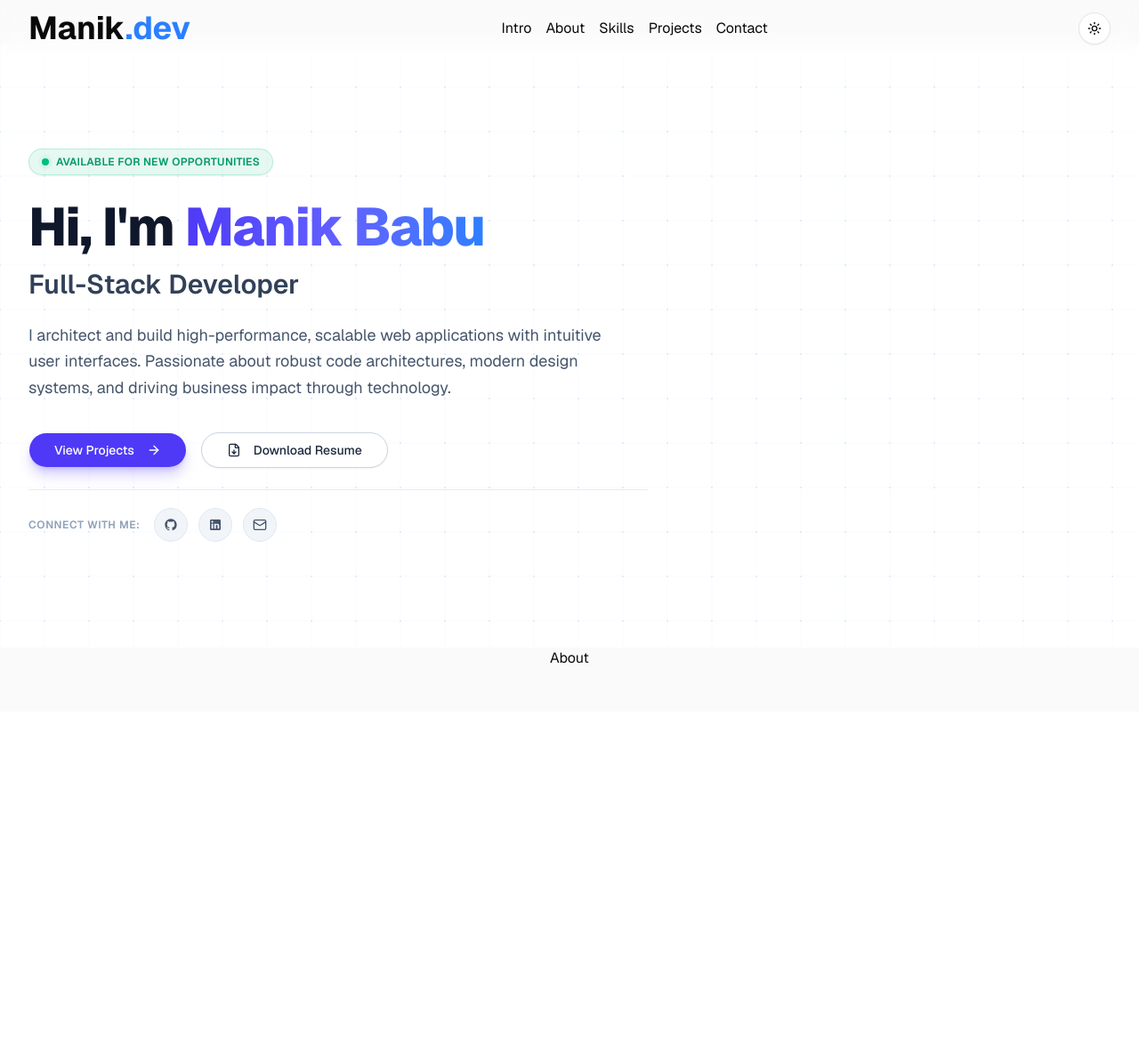
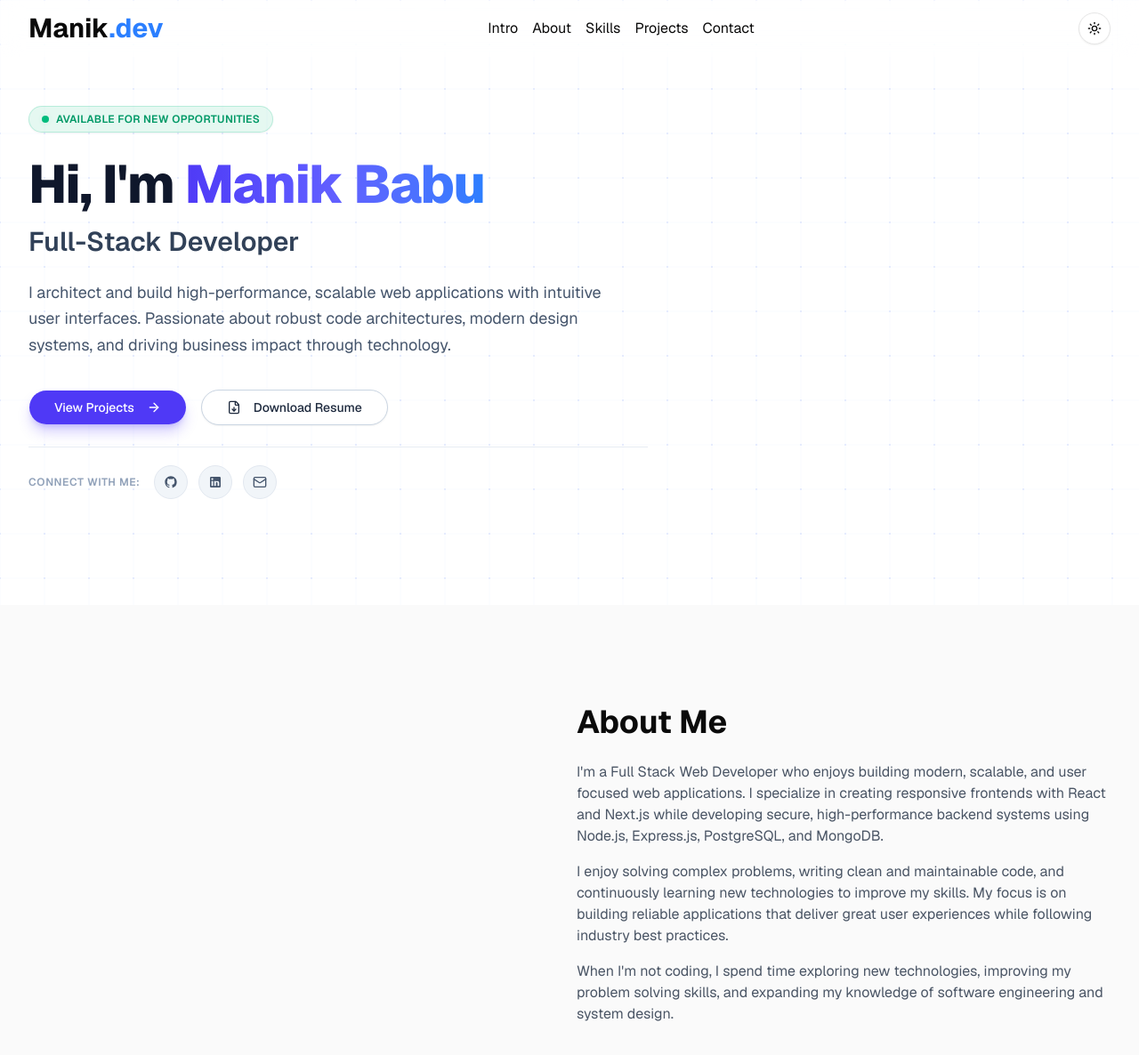
Before and after one commit to manik-babu/portfolio-frontend, a Next.js app: page / in a window 1280 px wide. Shown: the top 1186 px of the page at 89% size. Before the commit the page ends 800 px from the top, so only its background shows below. Built offline with nearby package versions, Linux system fonts and the light colour scheme.

Commit message:
style: about me section

```diff
--- a/src/components/layouts/NavigationBar.tsx
+++ b/src/components/layouts/NavigationBar.tsx
@@ -14,8 +14,8 @@ export const NavigationBar = () => {
         <header className="fixed top-0 z-50 w-full flex justify-center backdrop-blur-md">
             <nav className="flex w-7xl px-8 h-16 justify-between items-center gap-4">
                 <div className="flex justify-center items-center">
-                    <span className="text-4xl font-bold">Manik</span>
-                    <span className="text-4xl font-bold text-blue-500">.dev</span>
+                    <span className="text-3xl font-bold">Manik</span>
+                    <span className="text-3xl font-bold text-blue-500">.dev</span>
                 </div>
                 <ul className="flex justify-center items-center gap-4">
                     {navItems.map((item) => (
--- a/src/components/sections/About.tsx
+++ b/src/components/sections/About.tsx
@@ -1,7 +1,35 @@
+import { CheckCircle2, Terminal } from "lucide-react";
+import Image from "next/image";
+
 export const About = () => {
     return (
-        <section>
-            <h2>About</h2>
-        </section>
+        <div className="grid grid-cols-2 gap-4 py-28 w-7xl px-8">
+            <section className="flex items-center justify-center">
+                {/* <Image
+                    src="/images/profile.png"
+                    alt="Avatar"
+                    width={300}
+                    height={300}
+                /> */}
+
+            </section>
+            <section className="space-y-6">
+                <h2 className="text-4xl font-bold">
+                    About Me
+                </h2>
+                <div className="space-y-4 text-gray-600 dark:text-gray-300">
+                    <p>
+                        I'm a Full Stack Web Developer who enjoys building modern, scalable, and user focused web applications. I specialize in creating responsive frontends with React and Next.js while developing secure, high-performance backend systems using Node.js, Express.js, PostgreSQL, and MongoDB.
+                    </p>
+                    <p>
+                        I enjoy solving complex problems, writing clean and maintainable code, and continuously learning new technologies to improve my skills. My focus is on building reliable applications that deliver great user experiences while following industry best practices.
+                    </p>
+                    <p>
+                        When I'm not coding, I spend time exploring new technologies, improving my problem solving skills, and expanding my knowledge of software engineering and system design.
+                    </p>
+                </div>
+            </section>
+
+        </div>
     );
 };
```
Also changed, not shown: public/images/profile.png (renamed from public/profile.png).
